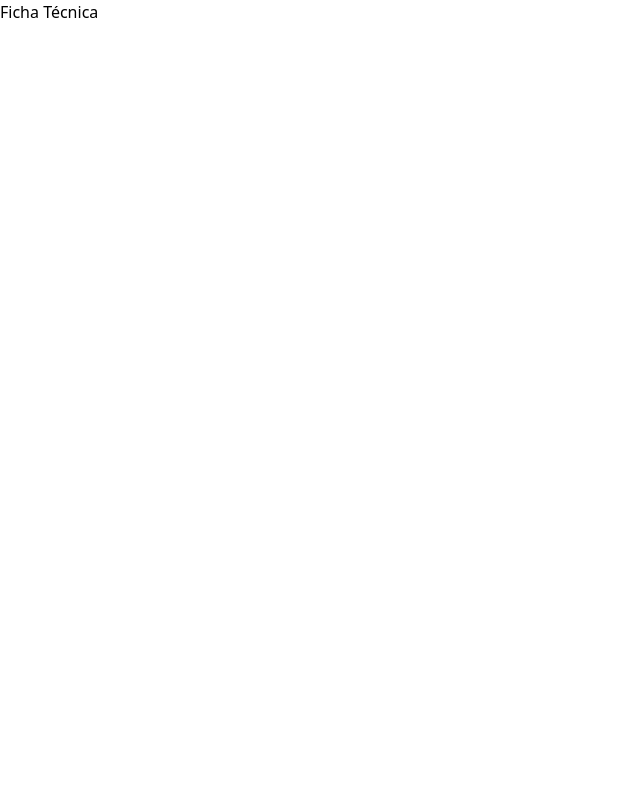
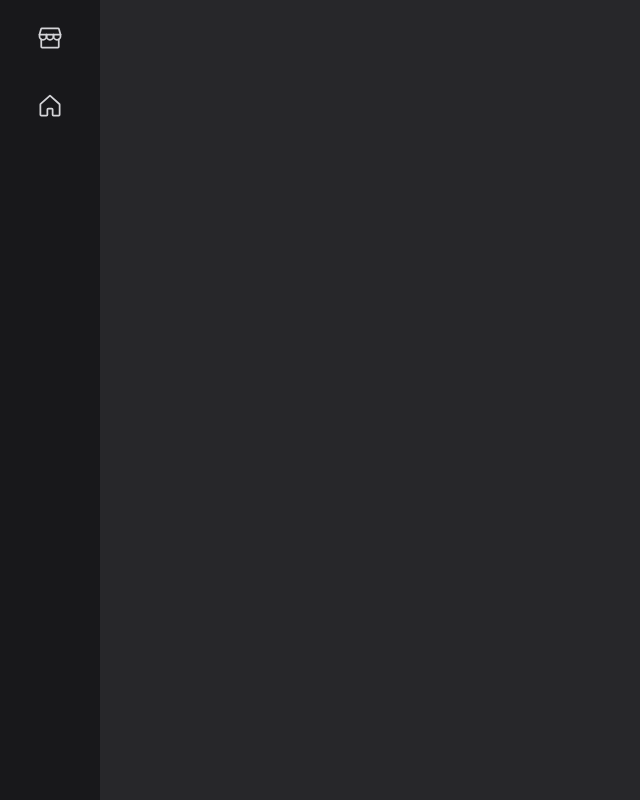
Before and after one commit to timabuntu/ficha_tecnica, a React (Create React App) app: page / in a window 1280 px wide. Shown: the whole page, without its empty margins (0-640 px from the left). Built offline with nearby package versions, Linux system fonts and the light colour scheme.

Commit message:
feat: styled aside-menu

```diff
--- a/package.json
+++ b/package.json
@@ -10,6 +10,7 @@
     "@types/node": "^16.11.21",
     "@types/react": "^17.0.38",
     "@types/react-dom": "^17.0.11",
+    "phosphor-react": "^1.4.1",
     "react": "^17.0.2",
     "react-dom": "^17.0.2",
     "react-scripts": "5.0.0",
--- a/src/App.tsx
+++ b/src/App.tsx
@@ -1,7 +1,11 @@
+import { Menu } from "./components/Menu";
+
 export const App = () => {
   return (
-    <div>
-      <h1>Ficha Técnica</h1>
+    <div className="flex min-h-screen bg-zinc-800">
+      <div className="bg-zinc-900 w-[100px]">
+        <Menu />
+      </div>
     </div>
   );
 };
--- /dev/null
+++ b/src/components/Menu/index.tsx
@@ -0,0 +1,13 @@
+import { House, Storefront } from "phosphor-react";
+export const Menu = () => {
+  return (
+    <div className="flex flex-col items-center w-full p-2">
+      <button className="p-4 transition-colors rounded hover:bg-zinc-800 text-zinc-300 hover:text-violet-400">
+        <Storefront className="w-7 h-7" />
+      </button>
+      <button className="p-4 mt-2 transition-colors rounded hover:bg-zinc-800 text-zinc-300 hover:text-violet-400">
+        <House className="w-7 h-7" />
+      </button>
+    </div>
+  );
+};
```
Also changed, not shown: 1 other file (tests, documents, lock files or other folders).
